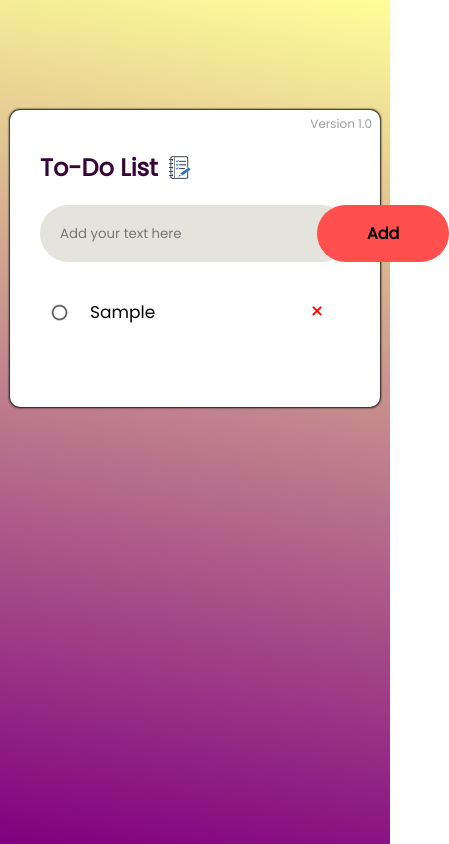
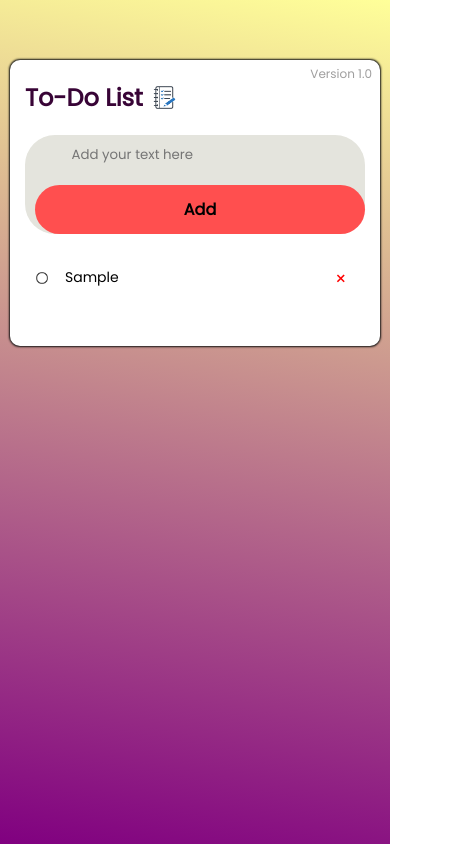
Before and after one commit to nimanwijerathna/toDo-List, a plain HTML site: page index.html in a window 390 px wide. Both pictures are taken after typing "Sample" into the empty fields and a click on the button "Add". Shown: the whole page, 449 px wide, since content can reach past the window. Drawn offline with Linux system fonts and the light colour scheme.

Commit message:
Update style.css
Updated Responsive Styles

```diff
--- a/style.css
+++ b/style.css
@@ -16,19 +16,15 @@
   0% {
     box-shadow: 0px 2px 0px 4px rgb(0, 0, 0);
   }
-
   25% {
     box-shadow: 2px 0px 1px 3px rgb(255, 255, 0);
   }
-
   50% {
     box-shadow: 0px 2px 2px 2px rgb(111, 255, 0);
   }
-
   75% {
     box-shadow: 2px 0px 3px 1px rgb(0, 157, 255);
   }
-
   100% {
     box-shadow: 0px 2px 4px 0px rgb(255, 0, 0);
   }
@@ -144,5 +140,51 @@ ul li span {
 
 ul li span:hover {
   background: white;
+}
 
+/* Responsive Styles */
+@media (max-width: 600px) {
+  .todo-app {
+    padding: 20px 15px 50px;
+    margin: 50px auto 10px;
+  }
+
+  .row {
+    flex-direction: column;
+    padding-left: 10px;
+  }
+
+  input {
+    margin-bottom: 20px;
+    margin-top: 10px;
+  }
+
+  button {
+    padding: 12px 30px;
+    width: 100%;
+  }
+
+  ul li {
+    font-size: 14px;
+    padding: 8px 5px 8px 40px;
+  }
+
+  ul li::before {
+    height: 18px;
+    width: 18px;
+    top: 10px;
+  }
+
+  ul li.checked::before {
+    height: 15px;
+    width: 15px;
+    top: 10px;
+  }
+
+  ul li span {
+    width: 30px;
+    height: 30px;
+    font-size: 18px;
+    line-height: 30px;
+  }
 }
```
